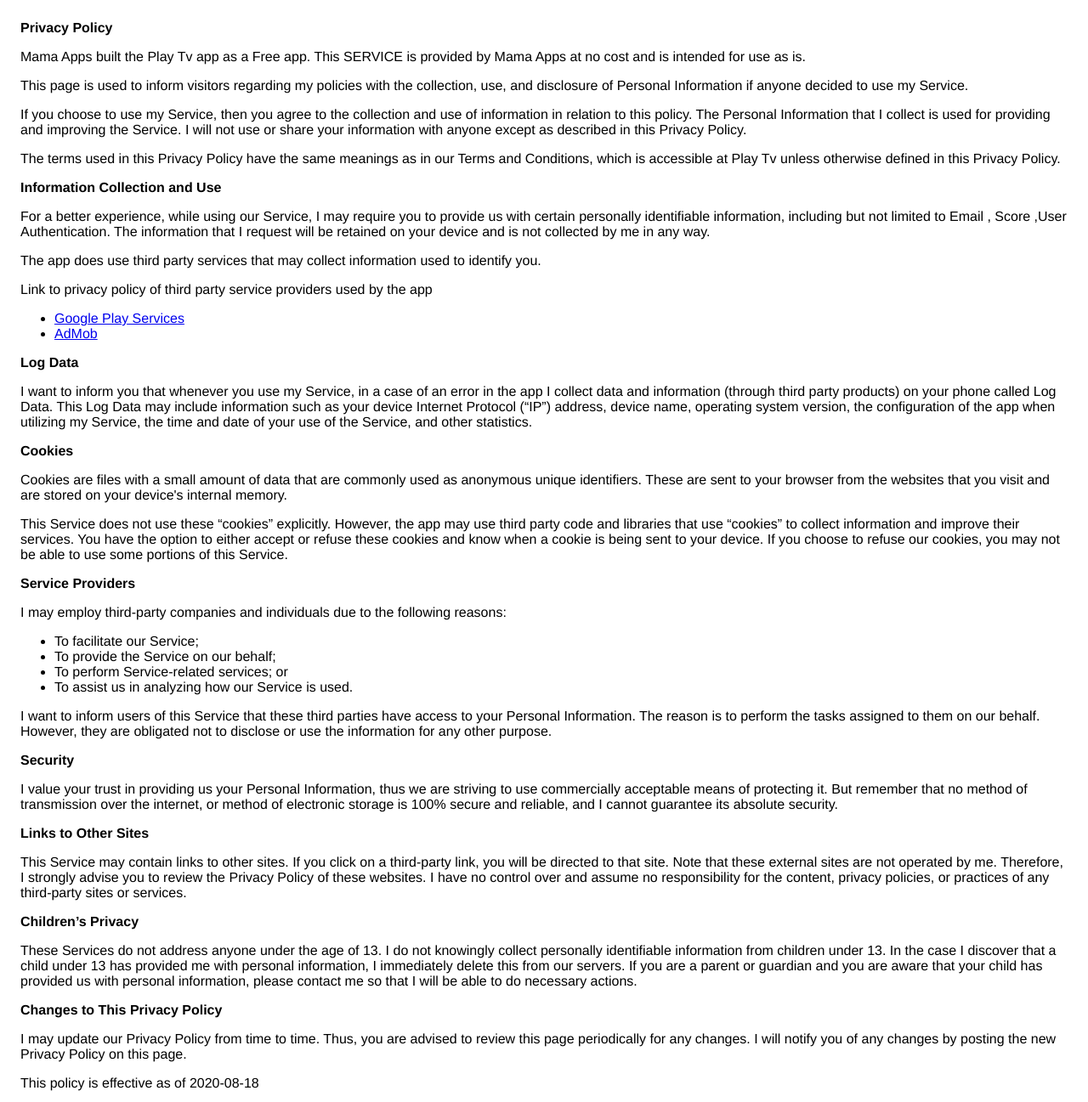
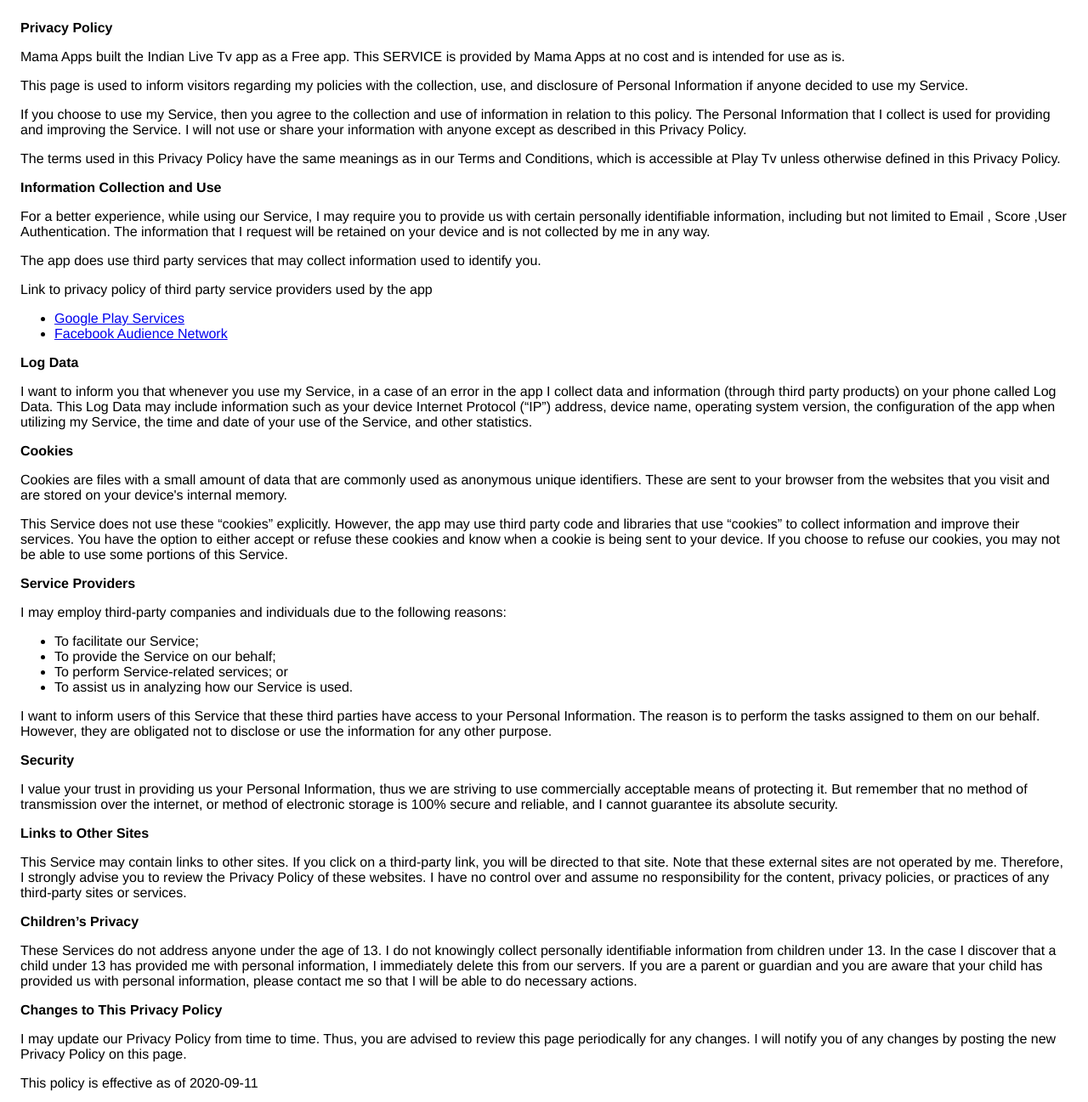
Before and after one commit to mamaapps/mamaapps.github.io, a plain HTML site: page apps/privacy-policy/example.html in a window 1280 px wide. Shown: the top 1297 px of the page at 85% size. Drawn offline with Linux system fonts and the light colour scheme.

Commit message:
Update example.html

```diff
--- a/apps/privacy-policy/example.html
+++ b/apps/privacy-policy/example.html
@@ -8,7 +8,7 @@
     </head>
     <body>
     <strong>Privacy Policy</strong> <p>
-                  Mama Apps built the Play Tv app as
+                  Mama Apps built the Indian Live Tv app as
                   a Free app. This SERVICE is provided by
                   Mama Apps at no cost and is intended for use as
                   is.
@@ -39,7 +39,7 @@
                     by the app
                   </p> <ul>
                   	<li><a href="https://www.google.com/policies/privacy/" target="_blank" rel="noopener noreferrer">Google Play Services</a></li>
-                  	<li><a href="https://support.google.com/admob/answer/6128543?hl=en" target="_blank" rel="noopener noreferrer">AdMob</a></li>
+                  	<li><a href="https://developers.facebook.com/docs/audience-network/policy/" target="_blank" rel="noopener noreferrer">Facebook Audience Network</a></li>
                   	<!----><!----><!----><!----><!----><!----><!----><!----><!----><!----><!----><!----><!----><!----><!----><!----><!----><!----></ul></div> <p><strong>Log Data</strong></p> <p>
                   I want to inform you that whenever you
                   use my Service, in a case of an error in the app
@@ -104,7 +104,7 @@
                   periodically for any changes. I will
                   notify you of any changes by posting the new Privacy Policy on
                   this page.
-                </p> <p>This policy is effective as of 2020-08-18</p> <p><strong>Contact Us</strong></p> <p>
+                </p> <p>This policy is effective as of 2020-09-11</p> <p><strong>Contact Us</strong></p> <p>
                   If you have any questions or suggestions about my
                   Privacy Policy, do not hesitate to contact me at rmfu1971@gmail.com.
                 </p>
```
